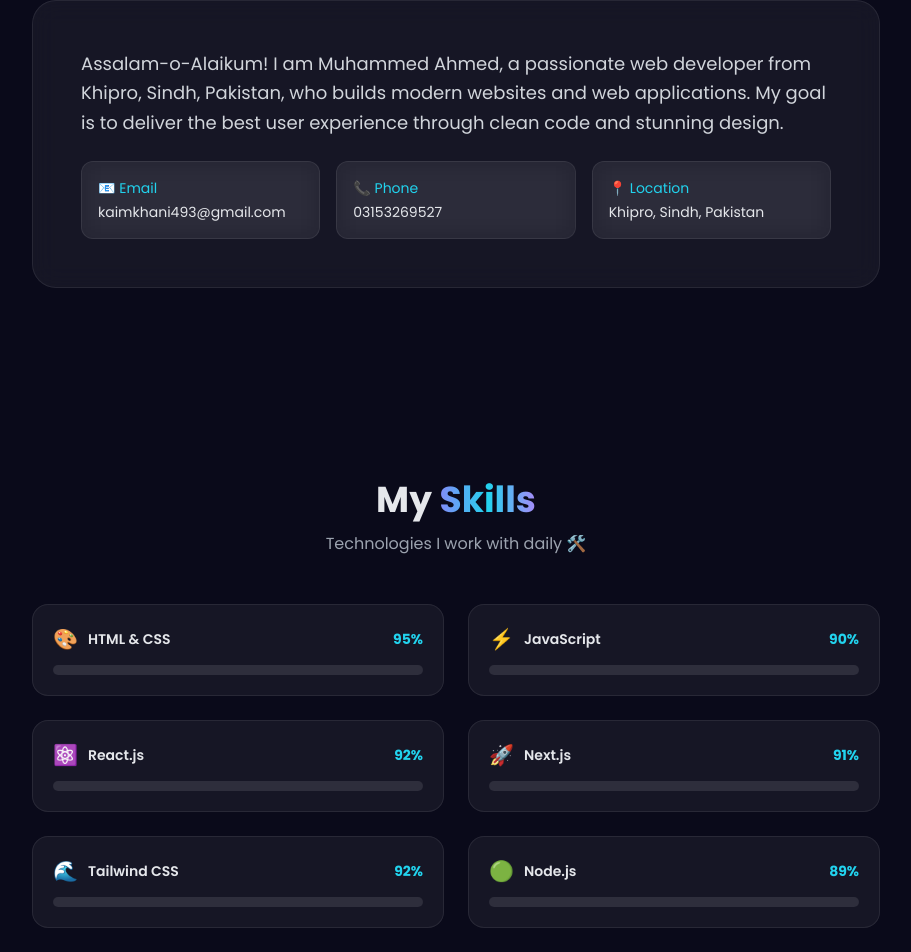
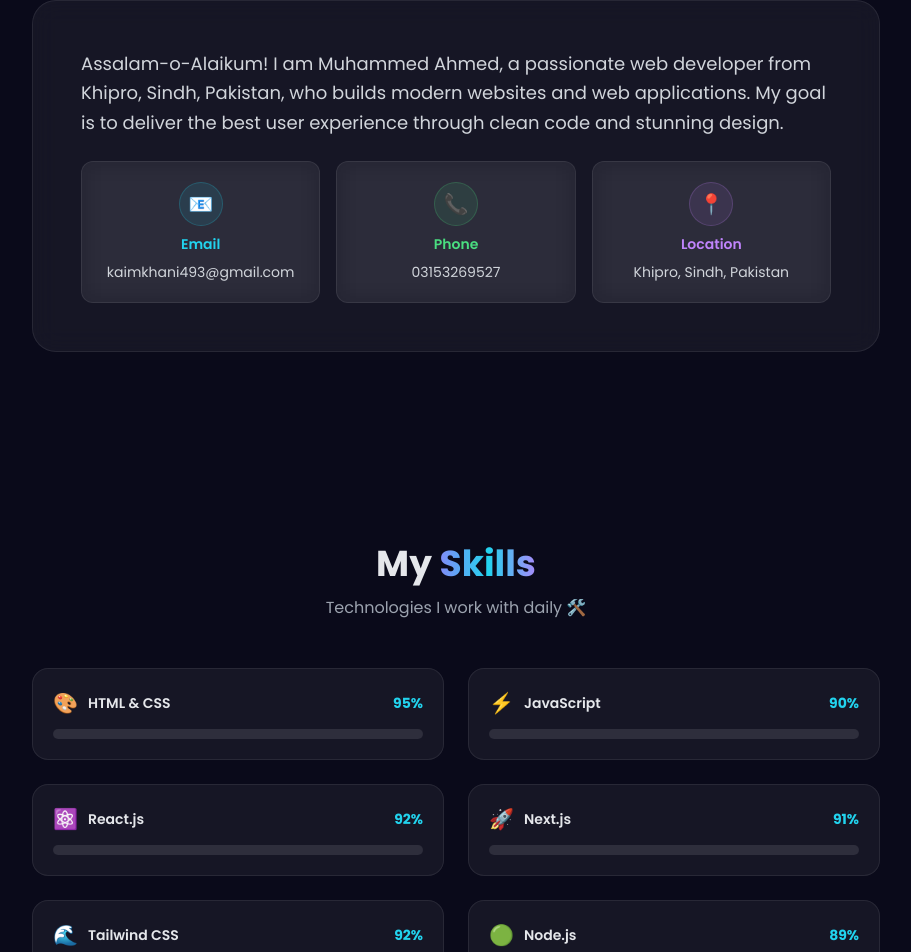
Before and after one commit to hoorkaimi786-lab/M.AHMED-PROFILO, a Next.js app: page / in a window 1280 px wide. Shown: the part 984-1936 px from the top of the page, without its empty margins (184-1095 px from the left). Built offline with nearby package versions, Linux system fonts and the light colour scheme.

Commit message:
Add hover effects and animations to contact info cards, make location open Google Maps

```diff
--- a/app/page.jsx
+++ b/app/page.jsx
@@ -351,22 +351,44 @@
             {profile.about}
           </p>
           <div className="grid grid-cols-1 sm:grid-cols-3 gap-4 text-sm">
-            <div className="glass rounded-xl p-4">
-              <span className="text-cyan-400 block mb-1">📧 Email</span>
-              <a href={`mailto:${profile.email}`} className="hover:text-cyan-300 break-all">
+            <a
+              href={`mailto:${profile.email}`}
+              className="group glass rounded-xl p-5 flex flex-col items-center text-center gap-2 hover:border-cyan-400/50 hover:bg-white/[0.07] hover:-translate-y-2 hover:shadow-xl hover:shadow-cyan-500/15 transition-all duration-300"
+            >
+              <span className="w-11 h-11 rounded-full bg-cyan-400/10 border border-cyan-400/20 flex items-center justify-center text-xl transition-all duration-300 group-hover:scale-110 group-hover:rotate-6 group-hover:shadow-[0_0_20px_rgba(34,211,238,0.45)]">
+                📧
+              </span>
+              <span className="text-cyan-400 font-semibold">Email</span>
+              <span className="text-gray-300 break-all group-hover:text-cyan-200 transition">
                 {profile.email}
-              </a>
-            </div>
-            <div className="glass rounded-xl p-4">
-              <span className="text-cyan-400 block mb-1">📞 Phone</span>
-              <a href={`tel:${profile.phone}`} className="hover:text-cyan-300">
+              </span>
+            </a>
+            <a
+              href={`tel:${profile.phone}`}
+              className="group glass rounded-xl p-5 flex flex-col items-center text-center gap-2 hover:border-green-400/50 hover:bg-white/[0.07] hover:-translate-y-2 hover:shadow-xl hover:shadow-green-500/15 transition-all duration-300"
+            >
+              <span className="w-11 h-11 rounded-full bg-green-400/10 border border-green-400/20 flex items-center justify-center text-xl transition-all duration-300 group-hover:scale-110 group-hover:-rotate-6 group-hover:shadow-[0_0_20px_rgba(74,222,128,0.45)]">
+                📞
+              </span>
+              <span className="text-green-400 font-semibold">Phone</span>
+              <span className="text-gray-300 group-hover:text-green-200 transition">
                 {profile.phone}
-              </a>
-            </div>
-            <div className="glass rounded-xl p-4">
-              <span className="text-cyan-400 block mb-1">📍 Location</span>
-              {profile.location}
-            </div>
+              </span>
+            </a>
+            <a
+              href="https://www.google.com/maps/search/?api=1&query=Khipro,+Sindh,+Pakistan"
+              target="_blank"
+              rel="noopener noreferrer"
+              className="group glass rounded-xl p-5 flex flex-col items-center text-center gap-2 hover:border-purple-400/50 hover:bg-white/[0.07] hover:-translate-y-2 hover:shadow-xl hover:shadow-purple-500/15 transition-all duration-300"
+            >
+              <span className="w-11 h-11 rounded-full bg-purple-400/10 border border-purple-400/20 flex items-center justify-center text-xl transition-all duration-300 group-hover:scale-110 group-hover:rotate-6 group-hover:shadow-[0_0_20px_rgba(192,132,252,0.45)]">
+                📍
+              </span>
+              <span className="text-purple-400 font-semibold">Location</span>
+              <span className="text-gray-300 group-hover:text-purple-200 transition">
+                {profile.location}
+              </span>
+            </a>
           </div>
         </div>
       </section>
```
